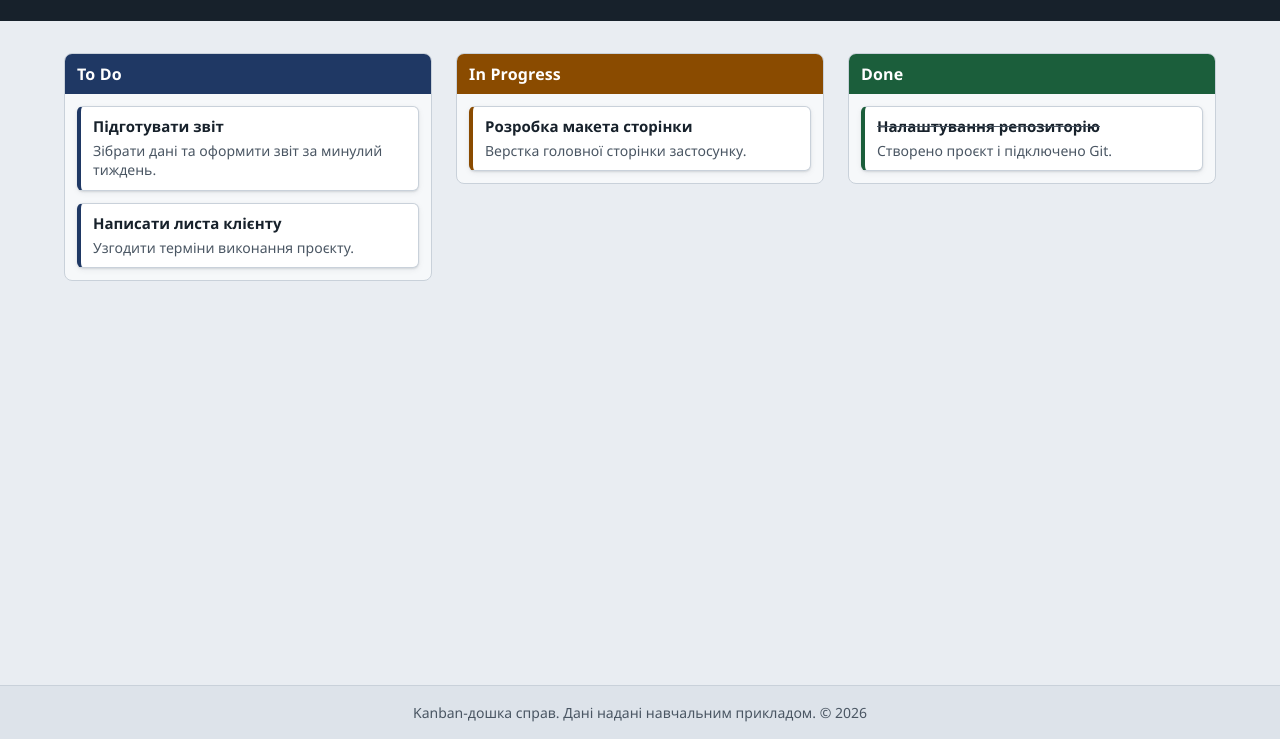
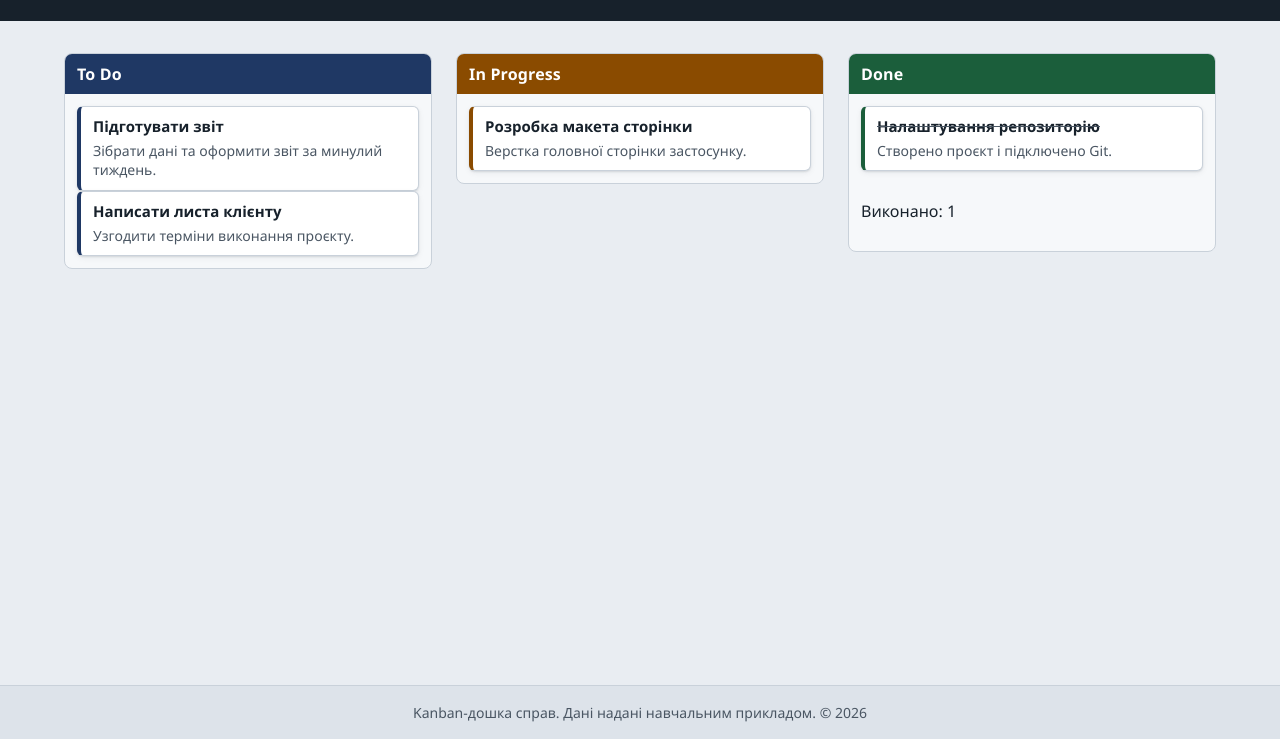
Before and after one commit to dashkashablevska-cpu/kanban-board., a plain HTML site: page index.html in a window 1280 px wide. Shown: the part 61-800 px from the top of the page. Drawn offline with Linux system fonts and the light colour scheme.

Commit message:
Dynamic rendering of Kanban cards has been implemented.

```diff
--- a/index.html
+++ b/index.html
@@ -3,7 +3,7 @@
   <head>
     <meta charset="UTF-8" />
     <meta name="viewport" content="width=device-width, initial-scale=1.0" />
-    <title>«Kanban-дошка справ».</title>
+    <title>Kanban-дошка справ</title>
     <link rel="stylesheet" href="css/style.css" />
     <script src="script.js" defer></script>
   </head>
@@ -15,6 +15,7 @@
     <main>
       <section id="todo">
         <h2>To Do</h2>
+        <div id="todo-list">
           <article class="card">
             <h3>Підготувати звіт</h3>
             <p>Зібрати дані та оформити звіт за минулий тиждень.</p>
@@ -23,22 +24,28 @@
             <h3>Написати листа клієнту</h3>
             <p>Узгодити терміни виконання проєкту.</p>
           </article>
+        </div>
       </section>
 
       <section id="in-progress">
         <h2>In Progress</h2>
+        <div id="inprogress-list">
           <article class="card">
             <h3>Розробка макета сторінки</h3>
             <p>Верстка головної сторінки застосунку.</p>
           </article>
+        </div>
       </section>
 
       <section id="done">
         <h2>Done</h2>
+        <div id="done-list">
           <article class="card">
             <h3>Налаштування репозиторію</h3>
             <p>Створено проєкт і підключено Git.</p>
           </article>
+        </div>
+        <p id="done-count">Виконано: 0</p>
       </section>
     </main>
 
--- a/script.js
+++ b/script.js
@@ -1,49 +1,114 @@
-// Перевіряє підключення JavaScript
 console.log("script.js підключено");
 
 // Масив задач Kanban-дошки
 const tasks = [
-  { title: "Підготувати звіт", status: "To Do" },
-  { title: "Написати листа клієнту", status: "To Do" },
-  { title: "Розробка макета сторінки", status: "In Progress" },
-  { title: "Налаштування репозиторію", status: "Done" },
+  {
+    title: "Підготувати звіт",
+    column: "To Do",
+    description: "Зібрати дані та оформити звіт за минулий тиждень.",
+  },
+  {
+    title: "Написати листа клієнту",
+    column: "To Do",
+    description: "Узгодити терміни виконання проєкту.",
+  },
+  {
+    title: "Розробка макета сторінки",
+    column: "In Progress",
+    description: "Верстка головної сторінки застосунку.",
+  },
+  {
+    title: "Налаштування репозиторію",
+    column: "Done",
+    description: "Створено проєкт і підключено Git.",
+  },
 ];
 
-// Підраховує кількість задач у кожному статусі
-function countTasksByStatus(tasks) {
-  let todo = 0;
-  let inProgress = 0;
-  let done = 0;
+// Вибираємо контейнери для трьох колонок
+const listContainer = {
+  "To Do": document.querySelector("#todo-list"),
+  "In Progress": document.querySelector("#inprogress-list"),
+  Done: document.querySelector("#done-list"),
+};
 
-  for (const task of tasks) {
-    if (task.status === "To Do") {
-      todo++;
-    } else if (task.status === "In Progress") {
-      inProgress++;
-    } else if (task.status === "Done") {
-      done++;
-    }
-  }
+// Вибираємо елемент для лічильника виконаних задач
+const doneCount = document.querySelector("#done-count");
 
-  console.log("To Do:", todo);
-  console.log("In Progress:", inProgress);
-  console.log("Done:", done);
+// Перевіряє, чи виконана задача
+function isDone(task) {
+  return task.column === "Done";
 }
 
-countTasksByStatus(tasks);
+// Видаляємо статичні приклади карток із HTML
+document
+  .querySelectorAll(
+    "#todo-list > article, #inprogress-list > article, #done-list > article",
+  )
+  .forEach((article) => article.remove());
+
+// Створює картки задач і додає їх до відповідних колонок
+function renderTasks(tasks) {
+  tasks.forEach((task) => {
+    const article = document.createElement("article");
+    const title = document.createElement("h3");
+    const description = document.createElement("p");
+
+    article.classList.add("card");
+
+    title.textContent = task.title;
+    description.textContent = task.description;
+
+    article.setAttribute("data-status", task.column);
+
+    if (isDone(task)) {
+      article.classList.add("done");
+    }
+
+    article.append(title, description);
+
+    const container = listContainer[task.column];
+
+    if (container) {
+      container.append(article);
+    }
+  });
+}
+
+// Оновлює кількість виконаних задач у колонці Done
+function updateDoneCount(tasks) {
+  const count = tasks.filter((task) => isDone(task)).length;
+
+  if (doneCount) {
+    doneCount.textContent = `Виконано: ${count}`;
+  }
+}
+
+// Виводить кількість задач у кожній колонці
+function countTasksByStatus(tasks) {
+  console.log("To Do:", tasks.filter((task) => task.column === "To Do").length);
+
+  console.log(
+    "In Progress:",
+    tasks.filter((task) => task.column === "In Progress").length,
+  );
+
+  console.log("Done:", tasks.filter((task) => task.column === "Done").length);
+}
 
 // Виводить назви виконаних задач
 function showDoneTasks(tasks) {
   for (const task of tasks) {
-    if (task.status === "Done") {
+    if (isDone(task)) {
       console.log("Виконано:", task.title);
     }
   }
 }
 
+// Відображаємо картки та оновлюємо підсумок
+renderTasks(tasks);
+updateDoneCount(tasks);
+countTasksByStatus(tasks);
 showDoneTasks(tasks);
 
-// Перевіряє, чи задача виконана
-const isDone = (task) => task.status === "Done";
-
+// Перевіряємо роботу функції isDone()
 console.log("Чи виконана задача «Налаштування репозиторію»:", isDone(tasks[3]));
```
Lines whose indentation alone changed are shown as unchanged.
